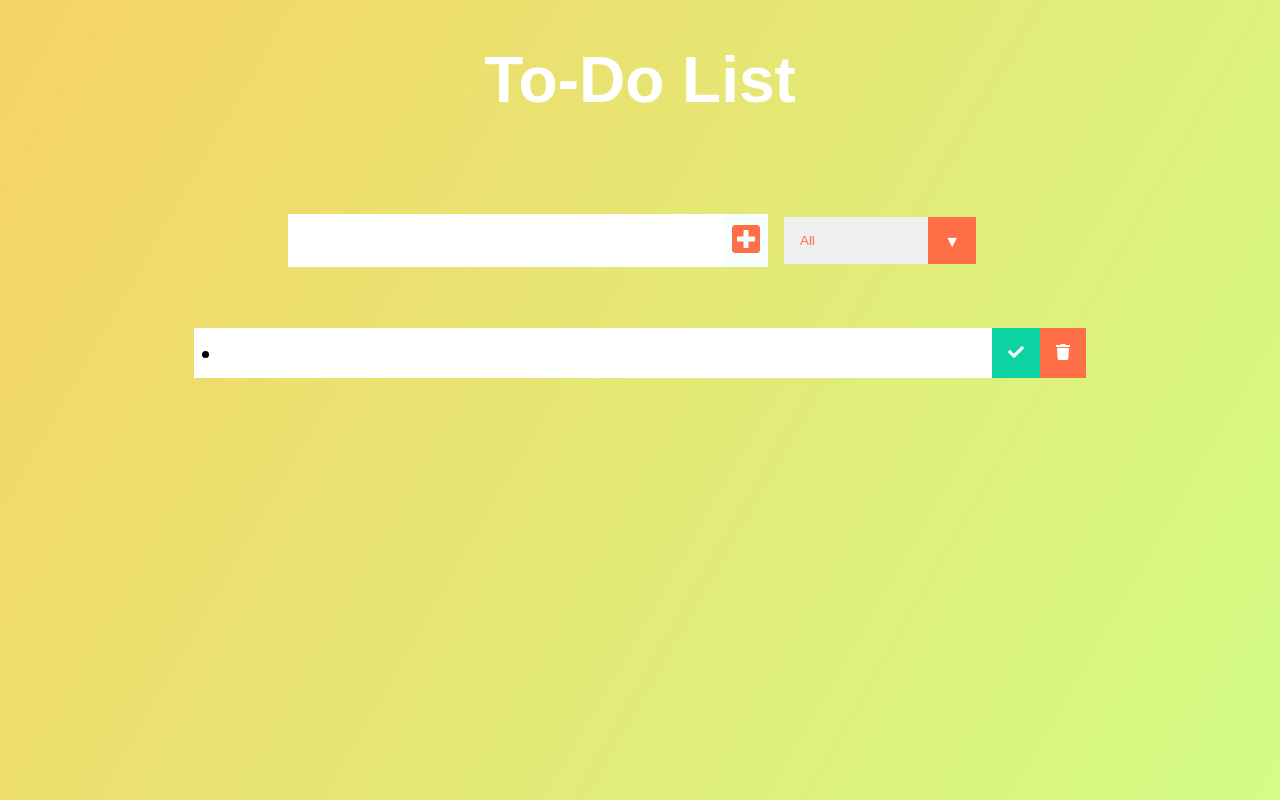
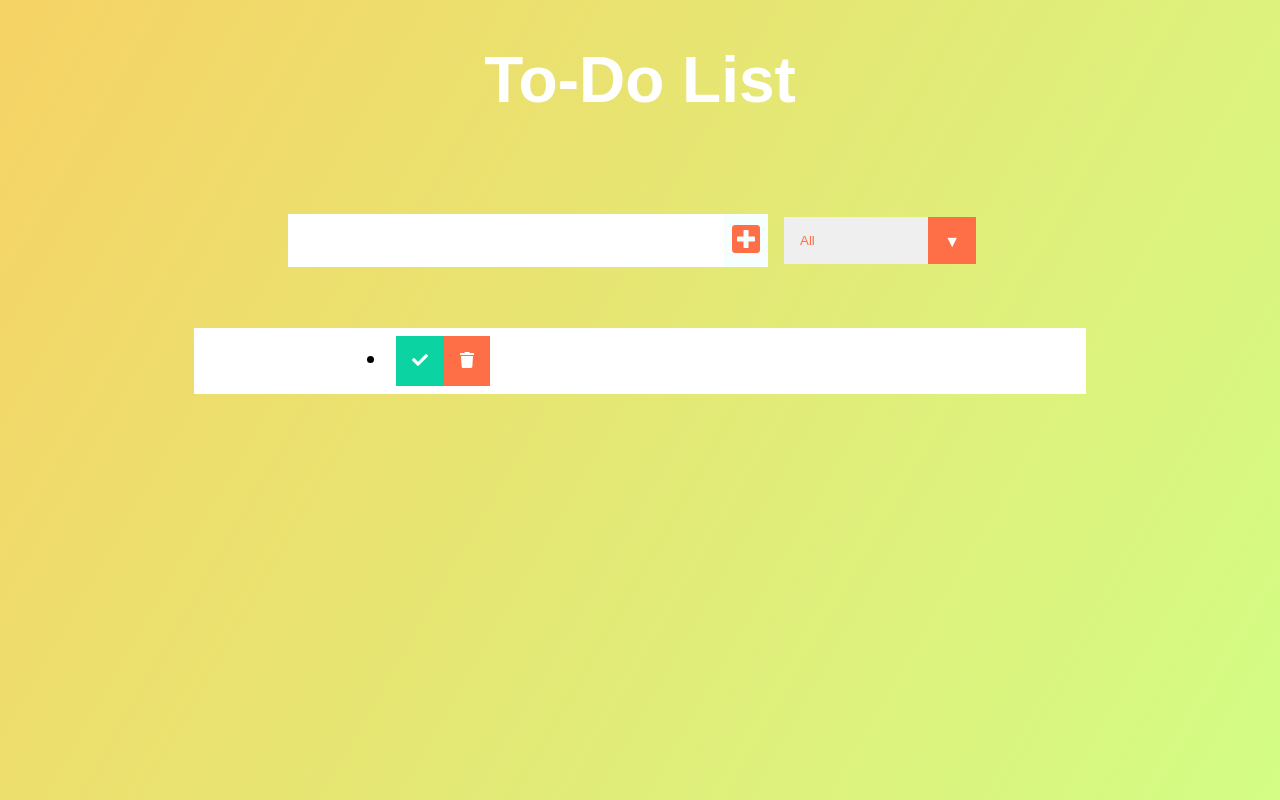
Before and after one commit to Pannonians/pannonians.js, a React (Create React App) app in the folder apps/todo/: page / in a window 1280 px wide. Built offline with nearby package versions, Linux system fonts and the light colour scheme; a web font is replaced by a local one.

Commit message:
no message

```diff
--- a/apps/todo/src/components/Todo.js
+++ b/apps/todo/src/components/Todo.js
@@ -24,17 +24,20 @@ const Todo = ({ text, todo, todos, setTodos }) => {
   };
   return (
     <div className="todo">
-        {/* <ul className="todo"> */}
+        <ul className="todo">
       <li className={`todo-item ${todo.completed ? "completed" : ""}`}>
-        {text}
-      </li>
-      <button onClick={completeHandler} className="complete-btn">
+        <div>{text}</div>
+        <div>
+        <button onClick={completeHandler} className="complete-btn">
         <i className="fas fa-check"></i>
       </button>
       <button onClick={deleteHandler} className="trash-btn">
         <i className="fas fa-trash"></i>
       </button>
-      {/* </ul> */}
+        </div>
+      </li>
+
+      </ul>
     </div>
   );
 };
```
